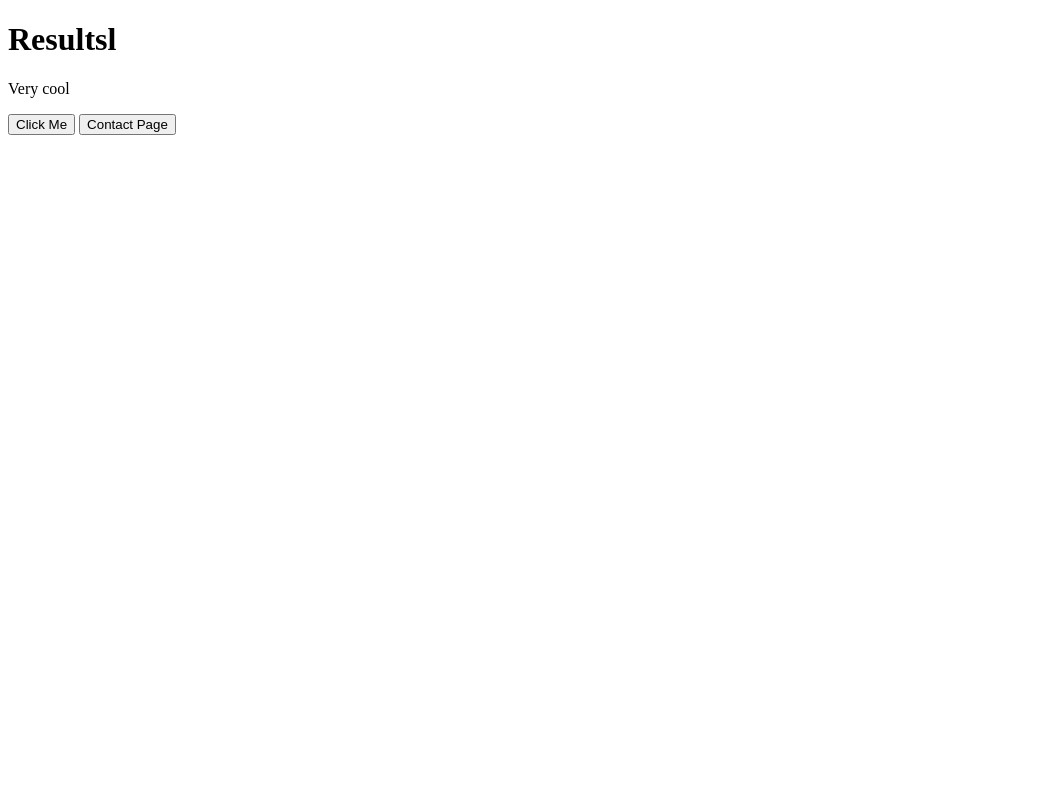
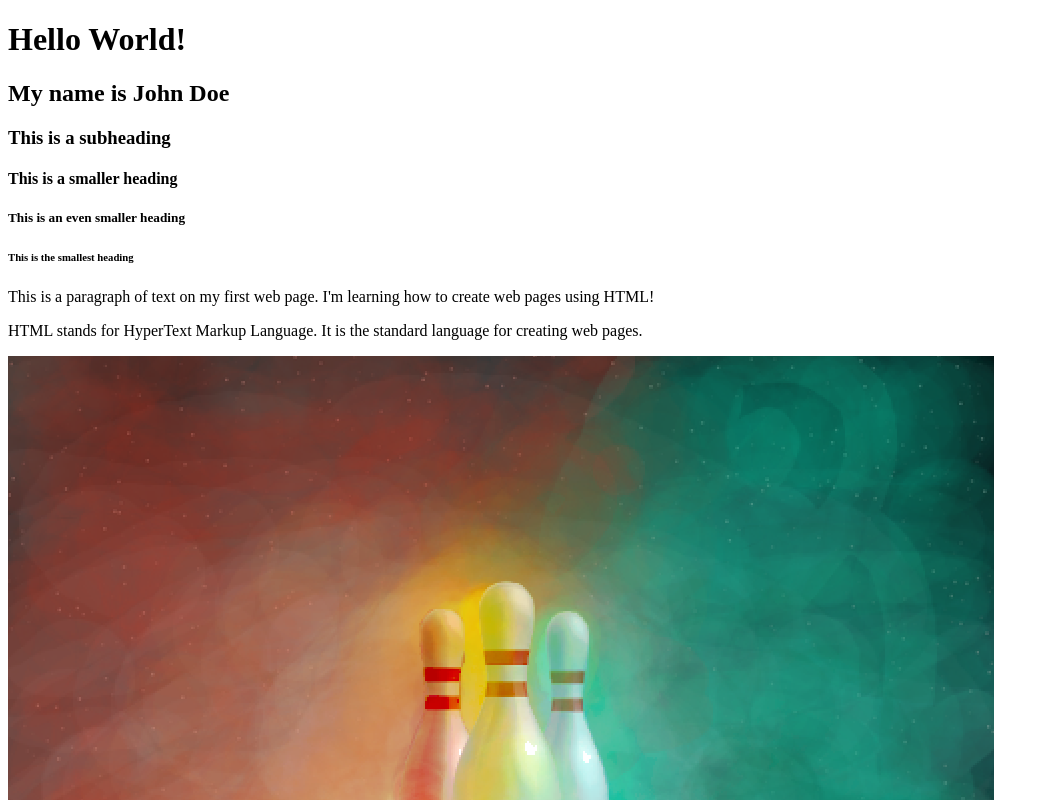
Before and after one commit to KevinCrispin/Website2, a plain HTML site: page index.html in a window 1280 px wide. Shown: the top 800 px of the page, without its empty margins (0-1049 px from the left). Drawn offline with Linux system fonts and the light colour scheme.

Commit message:
Update index.html

```diff
--- a/index.html
+++ b/index.html
@@ -1,18 +1,19 @@
 <!DOCTYPE html>
 <html>
-<head>
-  <title>My First Website</title>
-  <link rel="icon" type="png" href="Bowling pins.png">
-</head>
-<body>
-  <h1>Resultsl</h1>
-  <p>Very cool
+  <head>
+    <title>My First Web Page</title>
+      <link rel="icon" type="png" href="Bowling pins.png">
+  </head>
+  <body>
+    <h1>Hello World!</h1>
+    <h2>My name is John Doe</h2>
+    <h3>This is a subheading</h3>
+    <h4>This is a smaller heading</h4>
+    <h5>This is an even smaller heading</h5>
+    <h6>This is the smallest heading</h6>
+    <p>This is a paragraph of text on my first web page. I'm learning how to create web pages using HTML!</p>
+    <p>HTML stands for HyperText Markup Language. It is the standard language for creating web pages.</p>
+    <img src="Bowling pins.png">
+  </body>
 
-  </p>
-  <button onclick="alert('You clicked me!')">Click Me</button>
-  <a href="contact.html">
-    <button>Contact Page</button>
-  </a>
-
-</body>
 </html>
```
